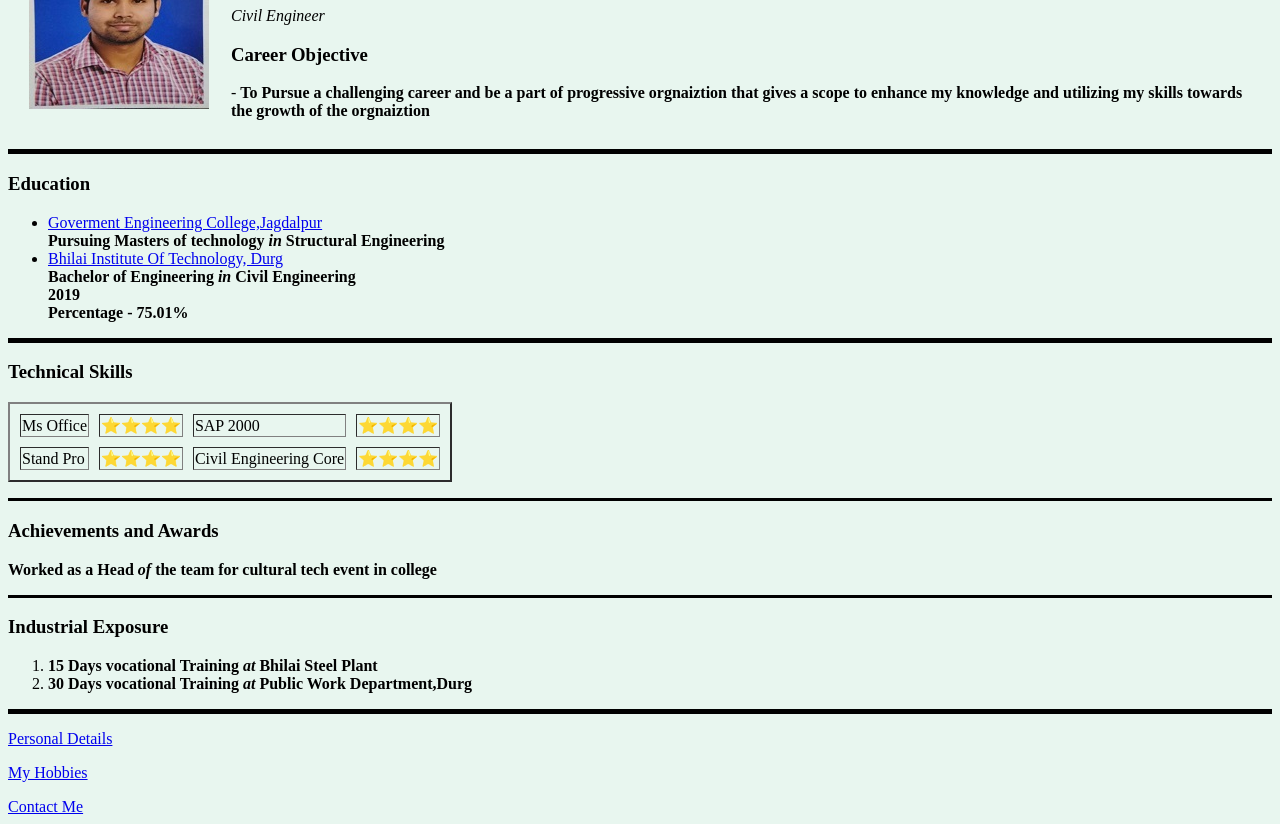
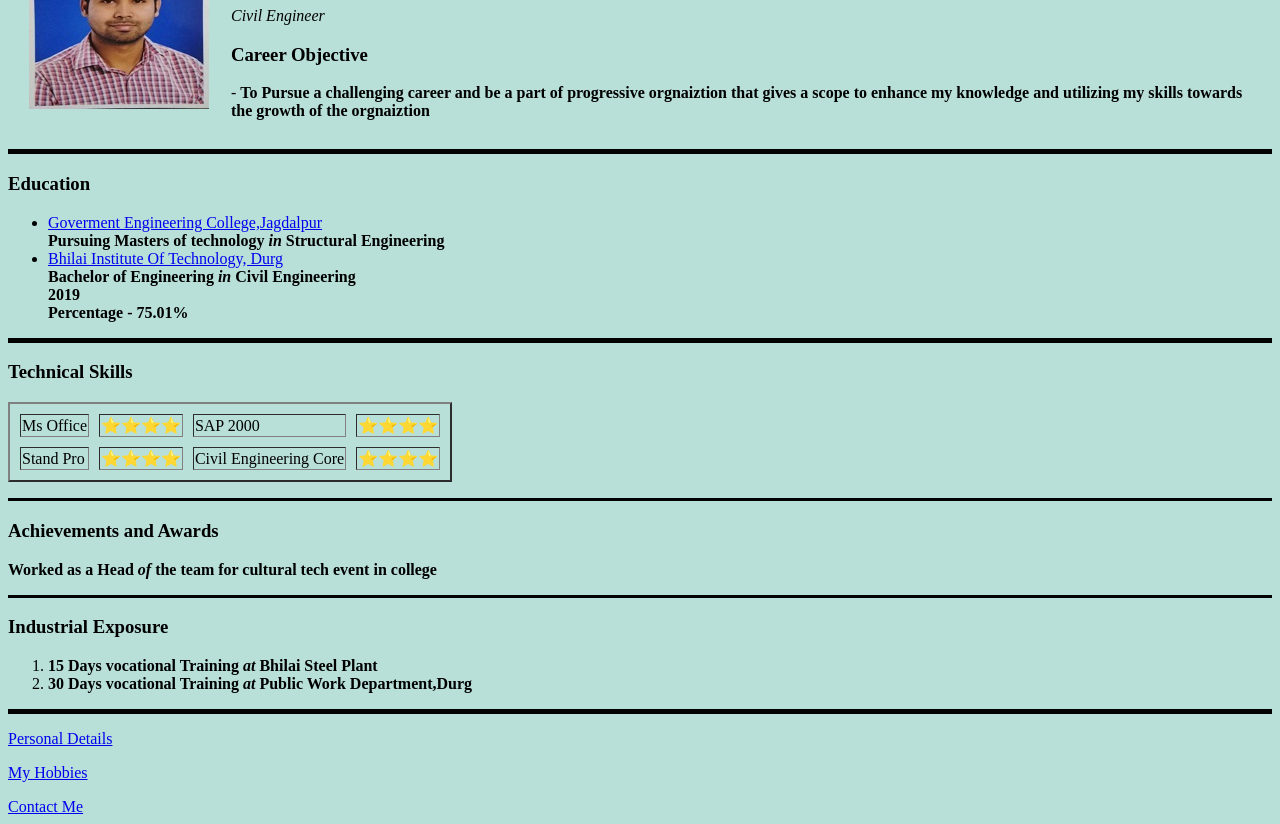
Before and after one commit to Liteshsukhdeve/CV, a plain HTML site: page index.html in a window 1280 px wide. Shown: the part 102-926 px from the top of the page. Drawn offline with Linux system fonts and the light colour scheme.

Commit message:
Update index.html

```diff
--- a/index.html
+++ b/index.html
@@ -4,7 +4,7 @@
     <meta charset="utf-8">
     <title>Litesh's Personal Site</title>
   </head>
-  <body style="background-color:#E8F6EF;">
+  <body style="background-color:#B8DFD8;">
     <table cellspacing="20">
       <tr>
 
```
